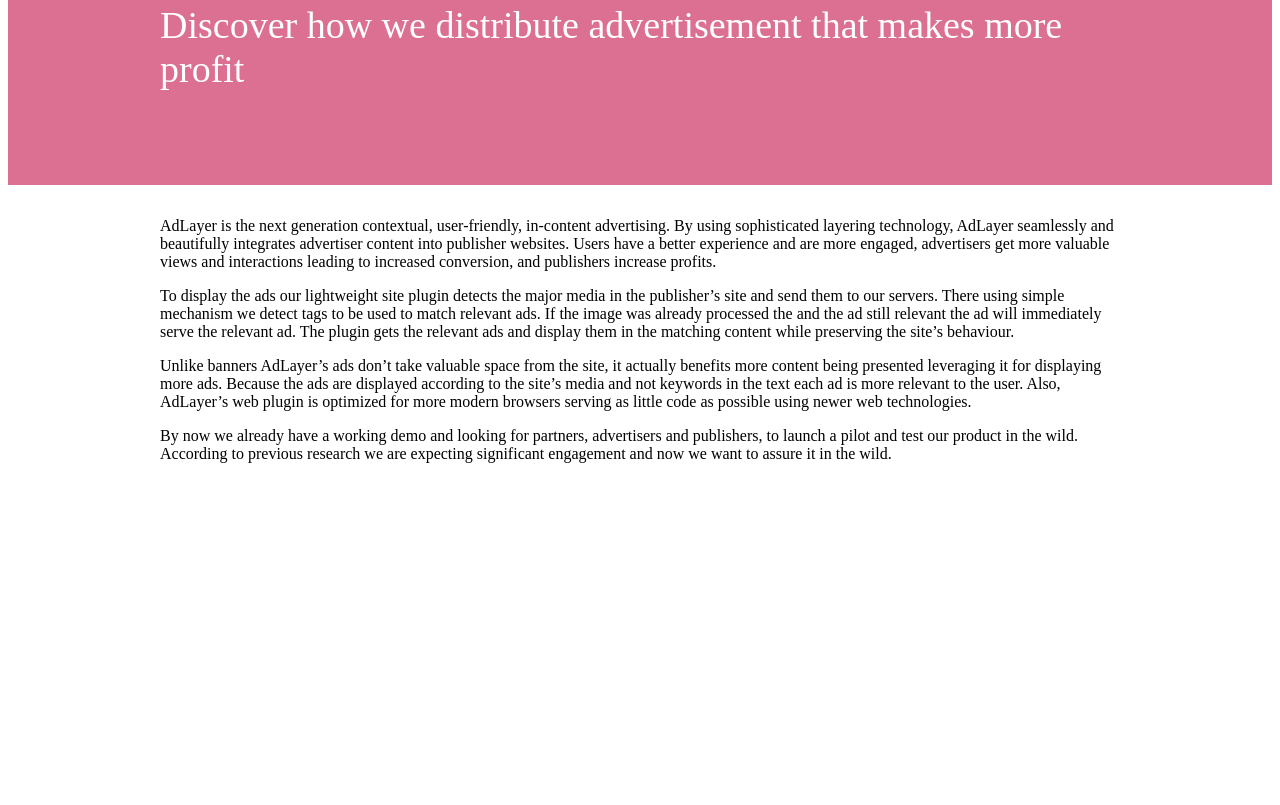
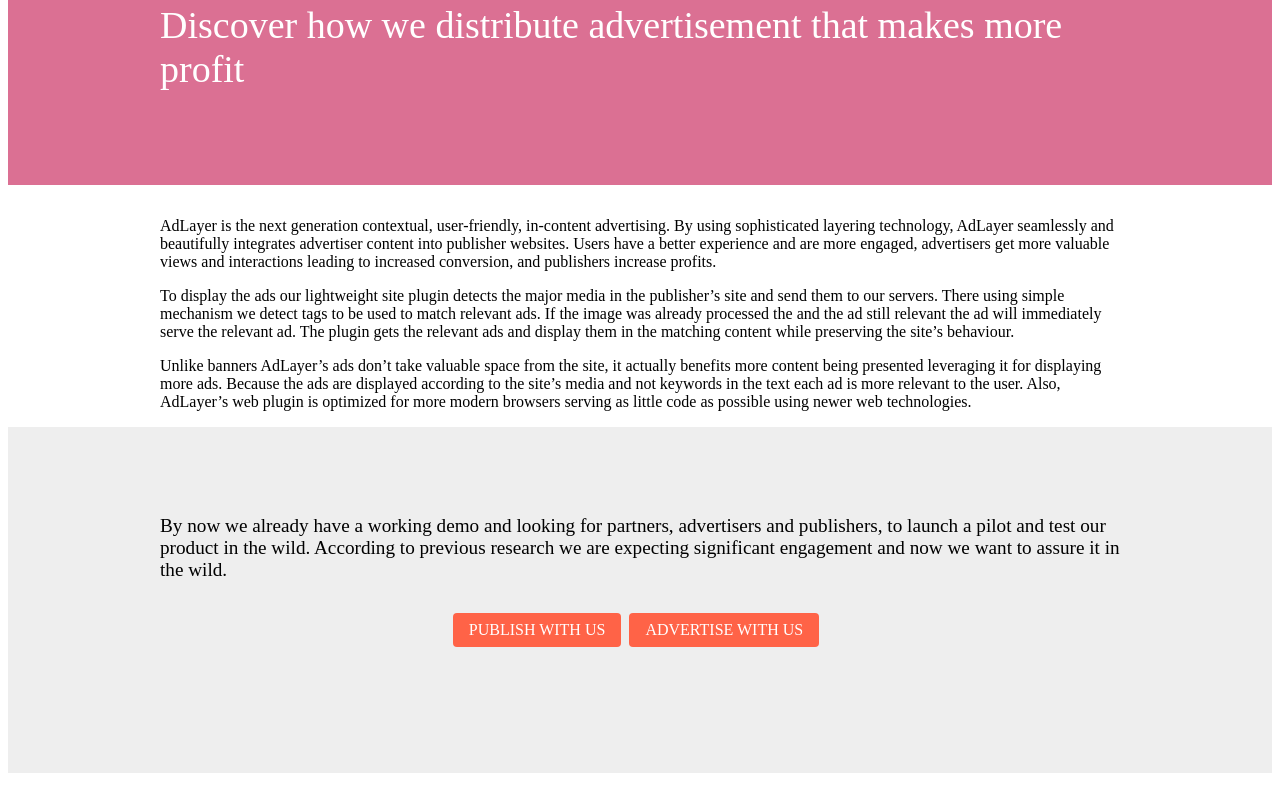
Before and after one commit to iddan/adlayer.io, a Gatsby site: page / in a window 1280 px wide. Shown: the part 574-1379 px from the top of the page. Before the commit the page ends 1053 px from the top, so only its background shows below. Built offline with nearby package versions, Linux system fonts and the light colour scheme; Gatsby itself is replaced by a stand-in of ours.

Commit message:
call to action

```diff
--- a/src/pages/index.css
+++ b/src/pages/index.css
@@ -10,20 +10,39 @@ section {
   margin: 32px auto;
 }
 
-.color-title {
+.color-title,
+.greyed {
   width: 100%;
   max-width: 100%;
   padding: 88px 0 94px;
-  background: palevioletred;
-  color: white;
   display: flex;
   margin-bottom: 32px;
 }
 
-.color-title h2 {
+.color-title {
+  background: palevioletred;
+  color: white;
+}
+
+.color-title h2,
+.greyed p {
   max-width: 960px;
   margin: 0 auto;
+}
+
+.color-title h2 {
   font-weight: normal;
   font-size: 38px;
   font-family: 'Crete Round', serif;
 }
+
+.greyed {
+  background: #EEEEEE;
+  font-size: 1.2em;
+  flex-direction: column;
+}
+
+.greyed .CallToAction {
+  margin: 32px;
+  align-self: center;
+}
--- a/src/pages/index.js
+++ b/src/pages/index.js
@@ -49,10 +49,11 @@ const IndexPage = () => (
       Unlike banners AdLayer’s ads don’t take valuable space from the site, it actually benefits more content being presented leveraging it for displaying more ads. Because the ads are displayed according to the site’s media and not keywords in the text each ad is more relevant to the user. Also, AdLayer’s web plugin is optimized for more modern browsers serving as little code as possible using newer web technologies.
       </p>
     </section>
-    <section>
+    <section className="greyed">
       <p>
       By now we already have a working demo and looking for partners, advertisers and publishers, to launch a pilot and test our product in the wild. According to previous research we are expecting significant engagement and now we want to assure it in the wild.
       </p>
+      <CallToAction />
     </section>
   </div>
 );
```
